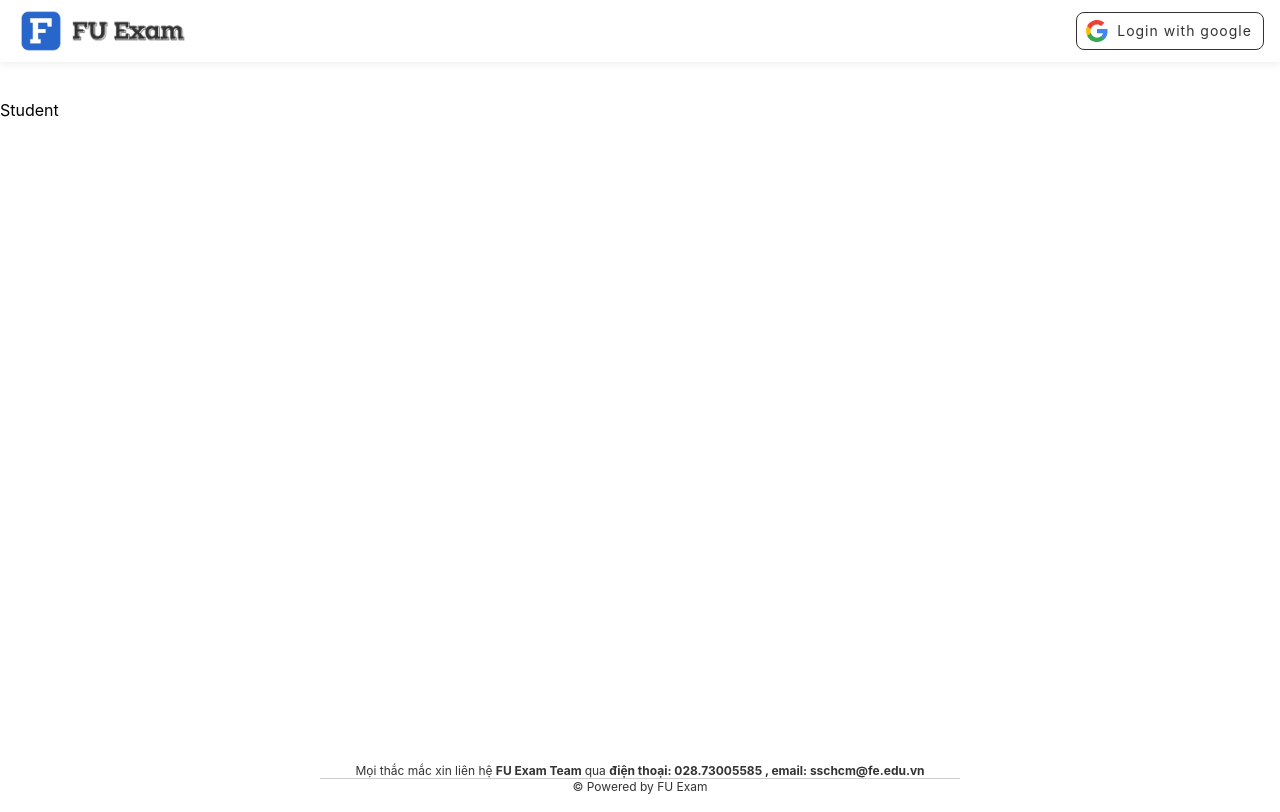
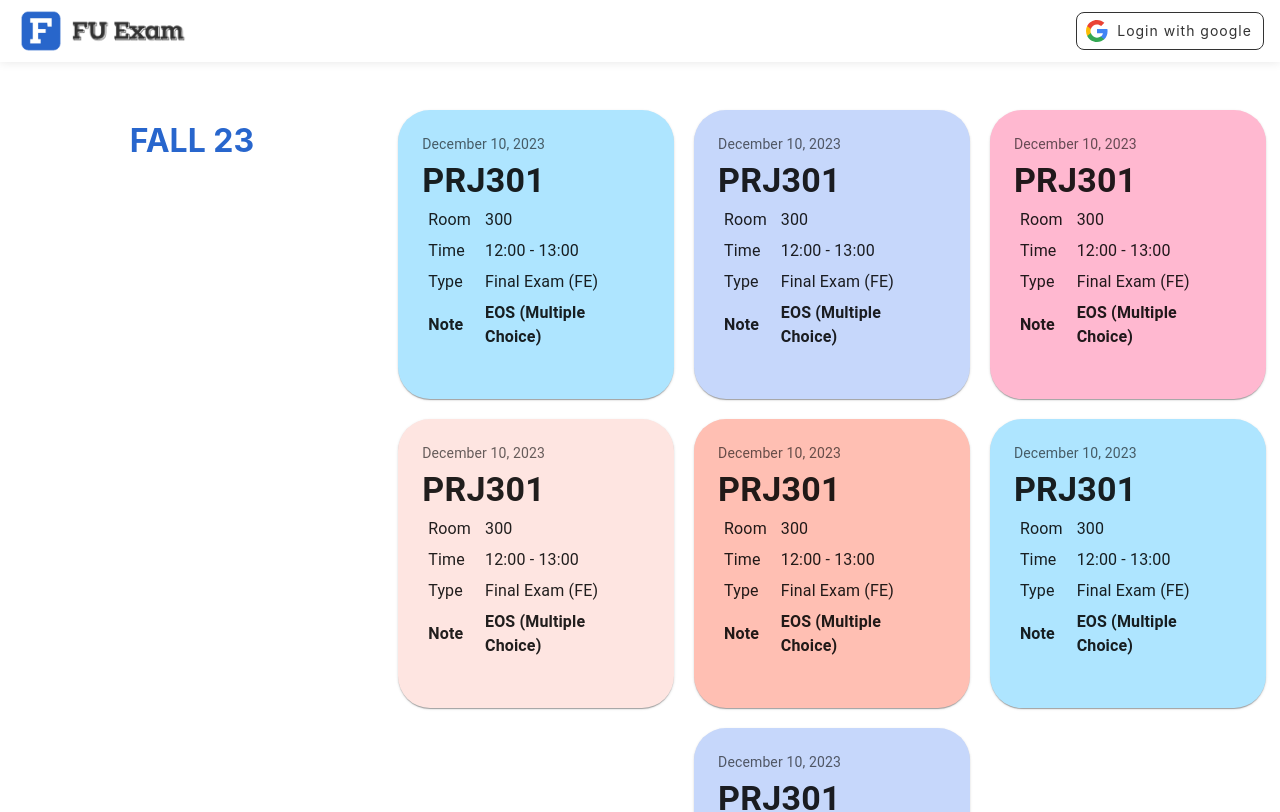
Before and after one commit to ngogiahuan/FU-Exam-Schedule, a React (Create React App) app in the folder fuexamschedule/: page /student in a window 1280 px wide. Shown: the top 812 px of the page. Built offline with nearby package versions, Linux system fonts and the light colour scheme.

Commit message:
edit Student Card to view the Exam slot

```diff
--- a/fuexamschedule/src/component/Student/Student.css
+++ b/fuexamschedule/src/component/Student/Student.css
@@ -1,3 +1,5 @@
 .student {
     padding-top: 80px;
+    display: grid;
+    grid-template: 100% / 30% 70%;
 }
--- a/fuexamschedule/src/component/Student/Student.js
+++ b/fuexamschedule/src/component/Student/Student.js
@@ -1,8 +1,14 @@
 import React from 'react'
 import './Student.css'
+import StuExamCard from '../StudentCard/StuExamCard'
 
 export default function Student() {
     return (
-        <div className='student'>Student</div>
+        <div className='student'>
+            <div className='sidebar'>
+                <h1 style={{ color: '#2866cd' , fontWeight: 'bold', textAlign: 'center'}}>FALL 23</h1>
+            </div>
+            <StuExamCard />
+        </div>
     )
 }
--- /dev/null
+++ b/fuexamschedule/src/component/StudentCard/ListOfStuExam.js
@@ -0,0 +1,65 @@
+export const ListOfStuExam = [
+  {
+    id: 1,
+    day: "December 10, 2023",
+    subject: "PRJ301",
+    room: "300",
+    time: "12:00 - 13:00",
+    type: "Final Exam (FE)",
+    note: "EOS (Multiple Choice)",
+  },
+  {
+    id: 2,
+    day: "December 10, 2023",
+    subject: "PRJ301",
+    room: "300",
+    time: "12:00 - 13:00",
+    type: "Final Exam (FE)",
+    note: "EOS (Multiple Choice)",
+  },
+  {
+    id: 3,
+    day: "December 10, 2023",
+    subject: "PRJ301",
+    room: "300",
+    time: "12:00 - 13:00",
+    type: "Final Exam (FE)",
+    note: "EOS (Multiple Choice)",
+  },
+  {
+    id: 4,
+    day: "December 10, 2023",
+    subject: "PRJ301",
+    room: "300",
+    time: "12:00 - 13:00",
+    type: "Final Exam (FE)",
+    note: "EOS (Multiple Choice)",
+  },
+  {
+    id: 5,
+    day: "December 10, 2023",
+    subject: "PRJ301",
+    room: "300",
+    time: "12:00 - 13:00",
+    type: "Final Exam (FE)",
+    note: "EOS (Multiple Choice)",
+  },
+  {
+    id: 6,
+    day: "December 10, 2023",
+    subject: "PRJ301",
+    room: "300",
+    time: "12:00 - 13:00",
+    type: "Final Exam (FE)",
+    note: "EOS (Multiple Choice)",
+  },
+  {
+    id: 7,
+    day: "December 10, 2023",
+    subject: "PRJ301",
+    room: "300",
+    time: "12:00 - 13:00",
+    type: "Final Exam (FE)",
+    note: "EOS (Multiple Choice)",
+  },
+];
--- /dev/null
+++ b/fuexamschedule/src/component/StudentCard/StuExamCard.css
@@ -0,0 +1,12 @@
+
+
+.container {
+    width: 100%;
+    gap: 20px;
+    margin: 0 auto;
+    justify-content: center;
+    flex-wrap: wrap;
+    display: flex;
+    margin-top: 10px;
+    margin-bottom: 50px;
+}
--- /dev/null
+++ b/fuexamschedule/src/component/StudentCard/StuExamCard.js
@@ -0,0 +1,69 @@
+import * as React from 'react';
+import Card from '@mui/material/Card';
+import CardContent from '@mui/material/CardContent';
+import Typography from '@mui/material/Typography';
+
+import './StuExamCard.css';
+
+import { ListOfStuExam } from './ListOfStuExam';
+
+const cardColors = ['#aee5ff', '#c6d7fb', '#ffb8d0', '#fee5e1', '#ffbfb3']; // Add more colors as needed
+
+export default function StuExamCard() {
+  if (ListOfStuExam.length === 0) {
+    return (
+      <div className="container" style={{ marginTop: '180px' }}  >
+        <Typography variant="h5" sx={{ fontWeight: 'bold', color: '#2866cd'}}>
+          You do not have any exams
+        </Typography>
+      </div>
+    )
+
+  } else {
+
+    return (
+      <div className="container">
+        {ListOfStuExam.map((stuExam, index) => (
+          <Card
+            key={index}
+            sx={{
+              width: '29%',
+              padding: 1,
+              borderRadius: 8,
+              background: cardColors[index % cardColors.length], // Use index to cycle through colors
+            }}
+          >
+            <CardContent>
+              <Typography sx={{ fontSize: 14 }} color="text.secondary" gutterBottom>
+                {stuExam.day}
+              </Typography>
+              <Typography variant="h4" component="div" sx={{ fontWeight: 'bold' }}>
+                {stuExam.subject}
+              </Typography>
+              <Typography sx={{ mb: 1.5 }} color="text.primary">
+                <table border="0" cellspacing="5">
+                  <tr>
+                    <td>Room</td>
+                    <td style={{ paddingLeft: 8 }}>{stuExam.room}</td>
+                  </tr>
+                  <tr>
+                    <td>Time</td>
+                    <td style={{ paddingLeft: 8 }}>{stuExam.time}</td>
+                  </tr>
+                  <tr>
+                    <td>Type</td>
+                    <td style={{ paddingLeft: 8 }}>{stuExam.type}</td>
+                  </tr>
+                  <tr style={{ fontWeight: 'bold'}}>
+                    <td>Note</td>
+                    <td style={{ paddingLeft: 8 }}>{stuExam.note}</td>
+                  </tr>
+                </table>
+              </Typography>
+            </CardContent>
+          </Card>
+        ))}
+      </div>
+    );
+  }
+}
--- a/fuexamschedule/src/component/TestComponent/StuExamCard.css
+++ /dev/null
@@ -1,3 +0,0 @@
-Card {
-    margin-top: 50px;
-}
```
Also changed, not shown: fuexamschedule/src/component/TestComponent/StuExamCard.js (deleted, +0 -53 lines).
